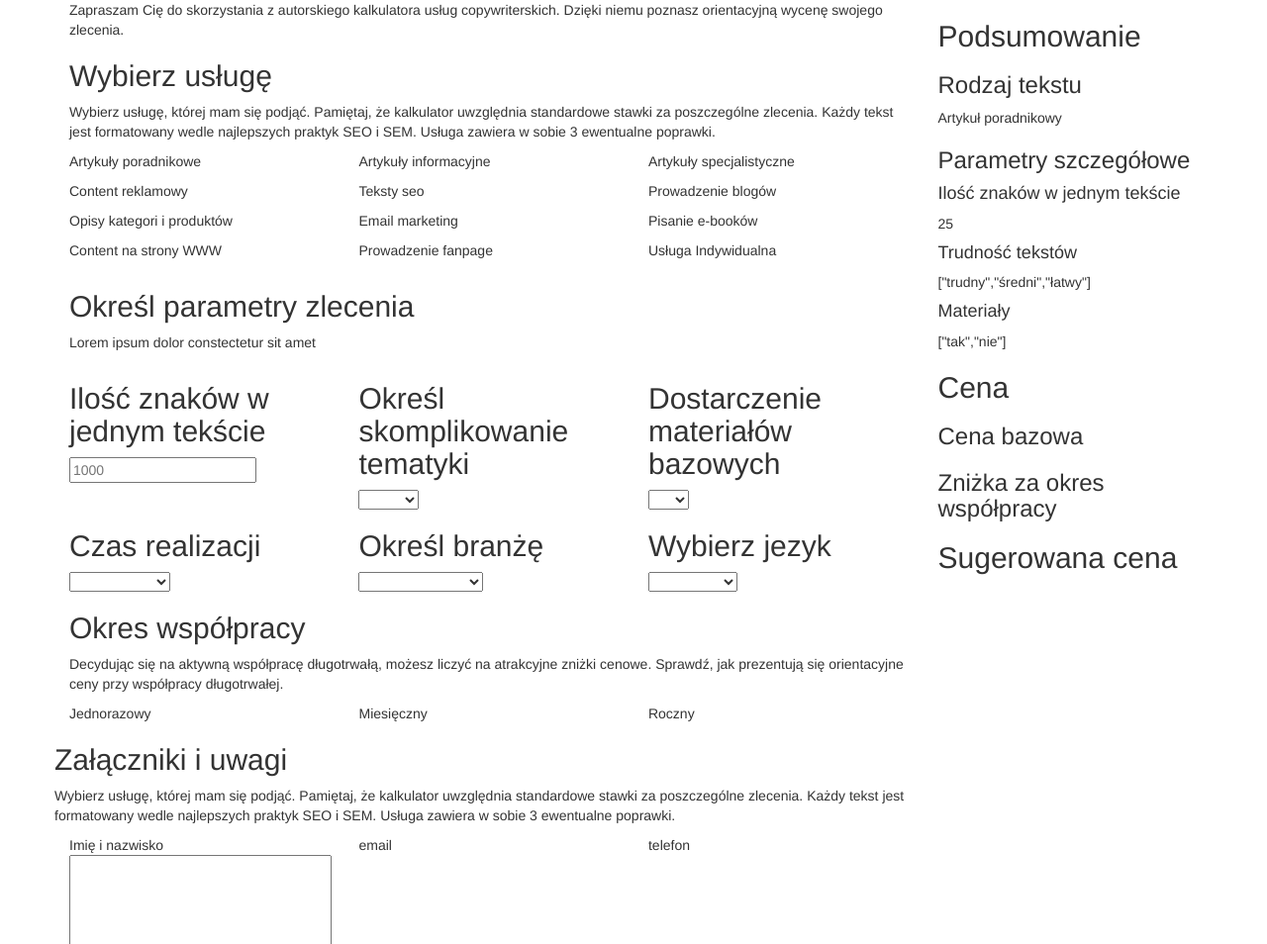
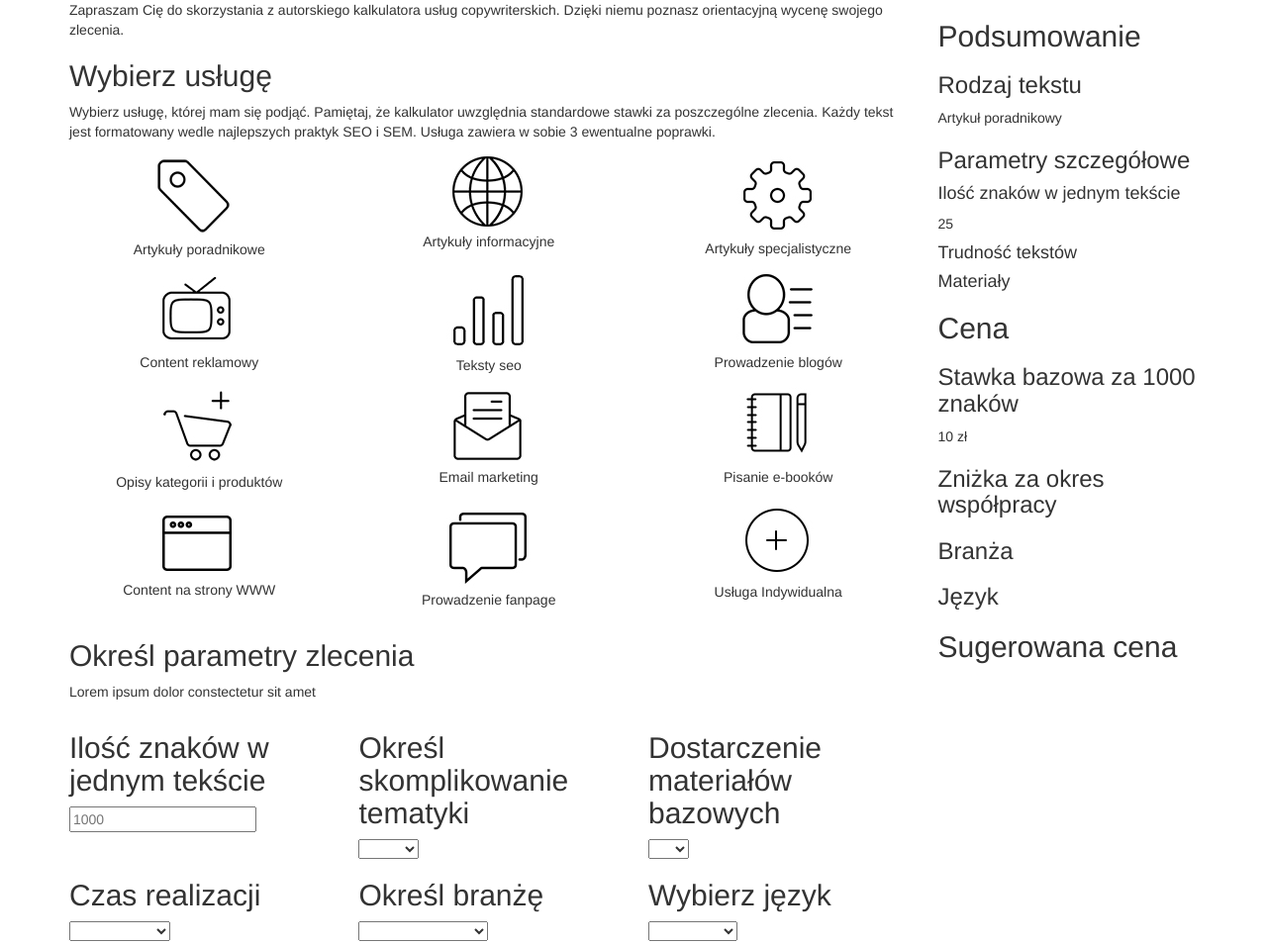
Before and after one commit to Kamilnaja/Marcin-formularz, a plain HTML site: page index.html in a window 1280 px wide. Shown: the top 954 px of the page at 99% size. Drawn offline with nearby package versions, Linux system fonts and the light colour scheme.

Commit message:
works with forms

```diff
--- a/index.html
+++ b/index.html
@@ -7,6 +7,7 @@
   <meta http-equiv="X-UA-Compatible" content="ie=edge">
   <title>Document</title>
   <link rel="stylesheet" href="https://maxcdn.bootstrapcdn.com/bootstrap/3.3.7/css/bootstrap.min.css">
+  <link rel="stylesheet" href="style/stylesheets/screen.css">
 </head>
 <body>
 <div class="container" ng-controller="FormAppController">
@@ -18,42 +19,57 @@
       <p>Wybierz usługę, której mam się podjąć. Pamiętaj, że kalkulator uwzględnia standardowe stawki za poszczególne
         zlecenia. Każdy tekst jest formatowany wedle najlepszych praktyk SEO i SEM. Usługa zawiera w sobie 3 ewentualne
         poprawki.</p>
-      <div class="row" ng-show="showServices">
+      <div class="row text-variables" ng-show="showServices">
         <!--po kliknięciu zwinąć pozostałe-->
-        <div class="col-md-4">
-          <p ng-click="toggleServices()">Artykuły poradnikowe</p>
+        <div class="col-md-4 col-xs-6 text-variable-item" ng-click="setBase(15)">
+          <div class="sprite-Image-8 sprite"></div>
+          <p>Artykuły poradnikowe</p>
         </div>
-        <div class="col-md-4">
+        <div class="col-md-4 col-xs-6 text-variable-item" ng-click="setBase(17)">
+          <div class="sprite-Image-9 sprite"></div>
           <p>Artykuły informacyjne</p>
         </div>
-        <div class="col-md-4">
+        <div class="col-md-4 col-xs-6 text-variable-item" ng-click="setBase(30)">
+          <div class="sprite-Image-10 sprite"></div>
           <p>Artykuły specjalistyczne</p>
         </div>
-        <div class="col-md-4">
+        <div class="col-md-4 col-xs-6 text-variable-item">
+          <div class="sprite-Image-11 sprite"></div>
           <p>Content reklamowy</p>
         </div>
-        <div class="col-md-4">
+        <div class="col-md-4 col-xs-6 text-variable-item"  ng-click="setBase(15)">
+          <div class="sprite sprite-Image-12"></div>
           <p>Teksty seo</p>
         </div>
-        <div class="col-md-4">
+        <div class="col-md-4 col-xs-6 text-variable-item">
+          <div class="sprite sprite-Image-13"></div>
+          <div class="sprite"></div>
           <p>Prowadzenie blogów</p>
         </div>
-        <div class="col-md-4">
-          <p>Opisy kategori i produktów</p>
+        <div class="col-md-4 col-xs-6 text-variable-item">
+          <div class="sprite sprite-Image-14"></div>
+          <p>Opisy kategorii i produktów</p>
         </div>
-        <div class="col-md-4">
+        <div class="col-md-4 col-xs-6 text-variable-item" ng-click="setBase(55)">
+          <div class="sprite sprite-Image-15"></div>
           <p>Email marketing</p>
         </div>
-        <div class="col-md-4">
+        <div class="col-md-4 col-xs-6 text-variable-item" ng-click="setBase(38.8)">
+          <div class="sprite sprite-Image-16"></div>
           <p>Pisanie e-booków</p>
         </div>
-        <div class="col-md-4">
+        <div class="col-md-4 col-xs-6 text-variable-item">
+          <div class="sprite sprite-Image-17"></div>
+          <div class="sprite"></div>
           <p>Content na strony WWW</p>
         </div>
-        <div class="col-md-4">
+        <div class="col-md-4 col-xs-6 text-variable-item">
+          <div class="sprite sprite-Image-18"></div>
+          <div class="sprite"></div>
           <p>Prowadzenie fanpage</p>
         </div>
-        <div class="col-md-4">
+        <div class="col-md-4 col-xs-6 text-variable-item">
+          <div class="sprite sprite-Image-19"></div>
           <p>Usługa Indywidualna</p>
         </div>
       </div>
@@ -64,7 +80,7 @@
           <div class="row">
             <div class="col-md-4">
               <h2>Ilość znaków w jednym tekście</h2>
-              <input type="number" placeholder="1000">
+              <input type="number" placeholder="1000" min="1000" step="500">
             </div>
             <div class="col-md-4">
               <h2>
@@ -83,18 +99,22 @@
               <select ng-model="selectedTime" ng-options="x for x in time"></select>
             </div>
             <div class="col-md-4">
-              <h2>Określ branżę</h2>{{selectedTrade.name}}
+              <h2>Określ branżę</h2>
               <!--<select ng-model="selectedTrade" ng-options="x for x in trade"></select>-->
               <select
-                  ng-model="selectedTrade" ng-options="item.name for item in trades">
-
+                  ng-model="selectedTrade"
+                  ng-options="item.name for item in trades">
               </select>
             </div>
             <div class="col-md-4">
               <h2>
-                Wybierz jezyk
+                Wybierz język
               </h2>
-              <select ng-model="selectedLanguage" ng-options="x for x in language"></select>
+
+              <select
+                  ng-model="selectedLanguage"
+                  ng-options="x for x in language">
+              </select>
             </div>
           </div>
         </div>
@@ -135,14 +155,18 @@
       <h4>Ilość znaków w jednym tekście</h4>
       {{letterCount}}
       <h4>Trudność tekstów</h4>
-      {{hardness}}
+      {{selectedHardness}}
       <h4>Materiały</h4>
-      {{materials}}
+      {{selectedMaterials}}
       <h2>Cena</h2>
-      <h3>Cena bazowa</h3>
-      {{basePrice}}
+      <h3>Stawka bazowa za 1000 znaków</h3>
+      {{base}} zł
       <h3>Zniżka za okres współpracy</h3>
       {{discount}}
+      <h3>Branża</h3>
+      {{selectedTrade.name}}
+      <h3>Język</h3>
+      {{selectedLanguage}}
       <h2>Sugerowana cena</h2>
       {{suggestedPrice}}
     </div>
--- a/main.js
+++ b/main.js
@@ -7,7 +7,6 @@ angular.module('FormApp', [])
     $scope.time = ["standardowy", "express"];
     $scope.materials = ["tak", "nie"];
     $scope.language = ["Polski", "Rosyjski", "Angielski", "Hiszpański"];
-    $scope.trade = ["Finanse", "Bankowość", "Ubezpieczenia", "Technika", "Przemysł", "Technologie", "Telekomunikacja", "IT", "Budownictwo", "E-commerce", "Marketing", "Lifestyle", "Moda", "Dom i wnętrze", "Żywność i napoje", "Rozrywka", "Rynek dziecięcy", "Transport", "Logistyka", "Motoryzacja"];
     $scope.trades = [
       {
         id: 1, name: "bankowość"
@@ -26,27 +25,38 @@ angular.module('FormApp', [])
       },
       {
         id: 6, name: "Telekomunikacja"
-     } , {
+      }, {
         id: 7, name: "Technologie"
-     }  ,{
+      }, {
         id: 8, name: "Przemysł"
-     }  ,{
+      }, {
         id: 9, name: "Przemysł"
-     }  ,{
+      }, {
         id: 10, name: "IT"
-     } , {
+      }, {
         id: 11, name: "Budownictwo"
-     }  ,{
+      }, {
         id: 12, name: "E-commerce"
-     } , {
+      }, {
         id: 13, name: "Marketing"
-     },  {
+      }, {
         id: 14, name: "Lifestyle"
-     }
+      },
+      {id: 15, name: "moda"},
+      {id: 16, name: "Dom i wnętrze"},
+      {id: 17, name: "Żywność i napoje"},
+      {id: 18, name: "Rozrywka"},
+      {id: 19, name: "Rynek dziecięcy"},
+      {id: 20, name: "Transport"},
+      {id: 21, name: "Logistyka"},
+      {id: 22, name: "Motoryzacja"}
     ];
+    $scope.base = 10;
+    $scope.setBase = function (number) {
+      $scope.base = number;
+    };
     //todo add more items
     $scope.textInfo = "";
-    $scope.selectedTrade = "";
     $scope.toggleServices = function () {
       if (!$scope.showServices) {
         $scope.showServices = true;
--- /dev/null
+++ b/style/sass/screen.scss
@@ -0,0 +1,92 @@
+.sprite {
+  background-image: url(../../images/backgrounds/spritesheet.png);
+  background-repeat: no-repeat;
+  display: block;
+  margin-left: auto;
+  margin-right: auto;
+}
+
+.sprite-Image-10 {
+  width: 90px;
+  height: 88px;
+  background-position: -2px -2px;
+}
+
+.sprite-Image-11 {
+  width: 94px;
+  height: 84px;
+  background-position: -2px -94px;
+}
+
+.sprite-Image-12 {
+  width: 90px;
+  height: 87px;
+  background-position: -2px -182px;
+}
+
+.sprite-Image-13 {
+  width: 85px;
+  height: 84px;
+  background-position: -2px -273px;
+}
+
+.sprite-Image-14 {
+  width: 84px;
+  height: 88px;
+  background-position: -2px -361px;
+}
+
+.sprite-Image-15 {
+  width: 85px;
+  height: 83px;
+  background-position: -2px -453px;
+}
+
+.sprite-Image-16 {
+  width: 80px;
+  height: 83px;
+  background-position: -2px -540px;
+}
+
+.sprite-Image-17 {
+  width: 90px;
+  height: 79px;
+  background-position: -2px -627px;
+}
+
+.sprite-Image-18 {
+  width: 106px;
+  height: 89px;
+  background-position: -2px -710px;
+}
+
+.sprite-Image-19 {
+  width: 73px;
+  height: 81px;
+  background-position: -2px -803px;
+}
+
+.sprite-Image-8 {
+  width: 106px;
+  height: 89px;
+  background-position: -2px -888px;
+}
+
+.sprite-Image-9 {
+  width: 84px;
+  height: 81px;
+  background-position: -2px -981px;
+}
+
+.text-variables > .col-md-4 {
+  &:nth-child(3n + 1) {
+    clear: both;
+  }
+}
+
+.text-variable-item {
+  cursor: pointer;
+  text-align: center;
+  &:hover {
+  }
+}
```
Also changed, not shown: images/backgrounds/Image 10.png (added), images/backgrounds/Image 11.png (added), images/backgrounds/Image 12.png (added), images/backgrounds/Image 13.png (added), images/backgrounds/Image 14.png (added), images/backgrounds/Image 15.png (added), images/backgrounds/Image 16.png (added), images/backgrounds/Image 17.png (added), images/backgrounds/Image 18.png (added), images/backgrounds/Image 19.png (added), images/backgrounds/Image 8.png (added), images/backgrounds/Image 9.png (added), images/backgrounds/spritesheet.png (added), style/stylesheets/screen.css (added), 1 other file. Lines whose indentation alone changed are shown as unchanged.
